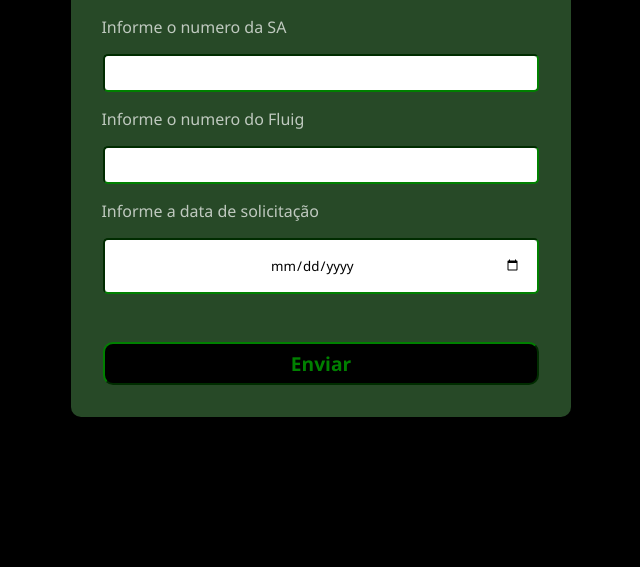
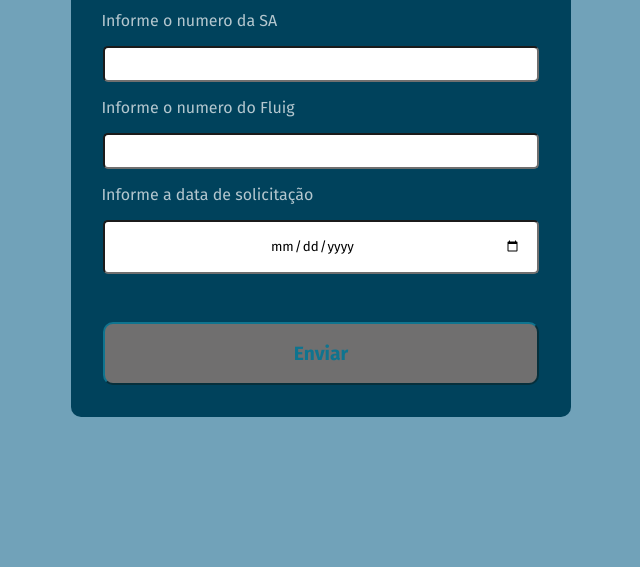
Before and after one commit to juansouz789/appsadamanutencao, a plain HTML site: page index.html in a window 1280 px wide. Shown: the part 233-800 px from the top of the page, without its empty margins (319-959 px from the left). Drawn offline with Linux system fonts and the light colour scheme.

Commit message:
ATUALIZAÇÃO DE LAYOUT
ATUALIZAÇÃO DE LAYOUT

```diff
--- a/estilos/style.css
+++ b/estilos/style.css
@@ -4,11 +4,11 @@
     text-decoration: none;
     list-style: none;
     box-sizing: border-box;
-    font-family: 'Segoe UI', Tahoma, Geneva, Verdana, sans-serif;
+    font-family: "Fira Sans";
     color: rgba(255, 255, 255, 0.705);
 }
 body, html{
-    background-color: #000000;
+    background-color:#71A2B9;
     display: flex;
     justify-content: center;
     align-items: center;
@@ -16,7 +16,7 @@ body, html{
     margin: 0;
 }
 .formulario{
-    background-color: rgb(39, 73, 39);
+    background-color:#00425C;
     display: flex;
     flex-direction: column;
     gap: 2rem;
@@ -38,7 +38,7 @@ body, html{
     padding: 0.5rem 0.5rem 0.5rem;
     margin: -1rem 2rem;
     border-radius: 5px;
-    border-color:green;
+    border-color: #706F6F;
 }
 #nFlg{
     color: black;
@@ -47,7 +47,7 @@ body, html{
     padding: 0.5rem 0.5rem 0.5rem;
     margin: -1rem 2rem;
     border-radius: 5px;
-    border-color: green;
+    border-color: #706F6F;
 }
 #data{
     padding: 1rem;
@@ -55,24 +55,27 @@ body, html{
     text-align: center;
     color: black;
     border-radius: 5px;
-    border-color: green;
+    border-color:#706F6F;
+
 }
 #botao{
-    background-color: black;
-    color: green;
+    background-color:#706F6F;
+    color: #0F748F;
+
     font-size: 1.2rem;
     height: 70px;
     cursor: pointer;
     margin-bottom: 1rem;
     margin: 2rem 2rem;
     border-radius: 10px;
-    border-color: green;
+    border-color: #0F748F;
     font-weight: bolder;
 }
 #botao:hover{
-    background-color: rgb(2, 56, 2);
+    background-color: #0F748F;
     color: white;
     transition: 0.5s;
+    border-color: white;
 }
 label{
     margin-left: 1.9rem;
--- a/index.html
+++ b/index.html
@@ -5,6 +5,9 @@
     <meta name="viewport" content="width=device-width, initial-scale=1.0">
     <title>SA da Manutenção</title>
     <link rel="stylesheet" href="estilos/style.css">
+    <link rel="preconnect" href="https://fonts.googleapis.com">
+<link rel="preconnect" href="https://fonts.gstatic.com" crossorigin>
+<link href="https://fonts.googleapis.com/css2?family=Fira+Sans:ital,wght@0,100;0,200;0,300;0,400;0,500;0,600;0,700;0,800;0,900;1,100;1,200;1,300;1,400;1,500;1,600;1,700;1,800;1,900&display=swap" rel="stylesheet">
 </head>
 <body>
     <div class="formulario">
```
Also changed, not shown: scripts/app.js (line endings or trailing spaces).
